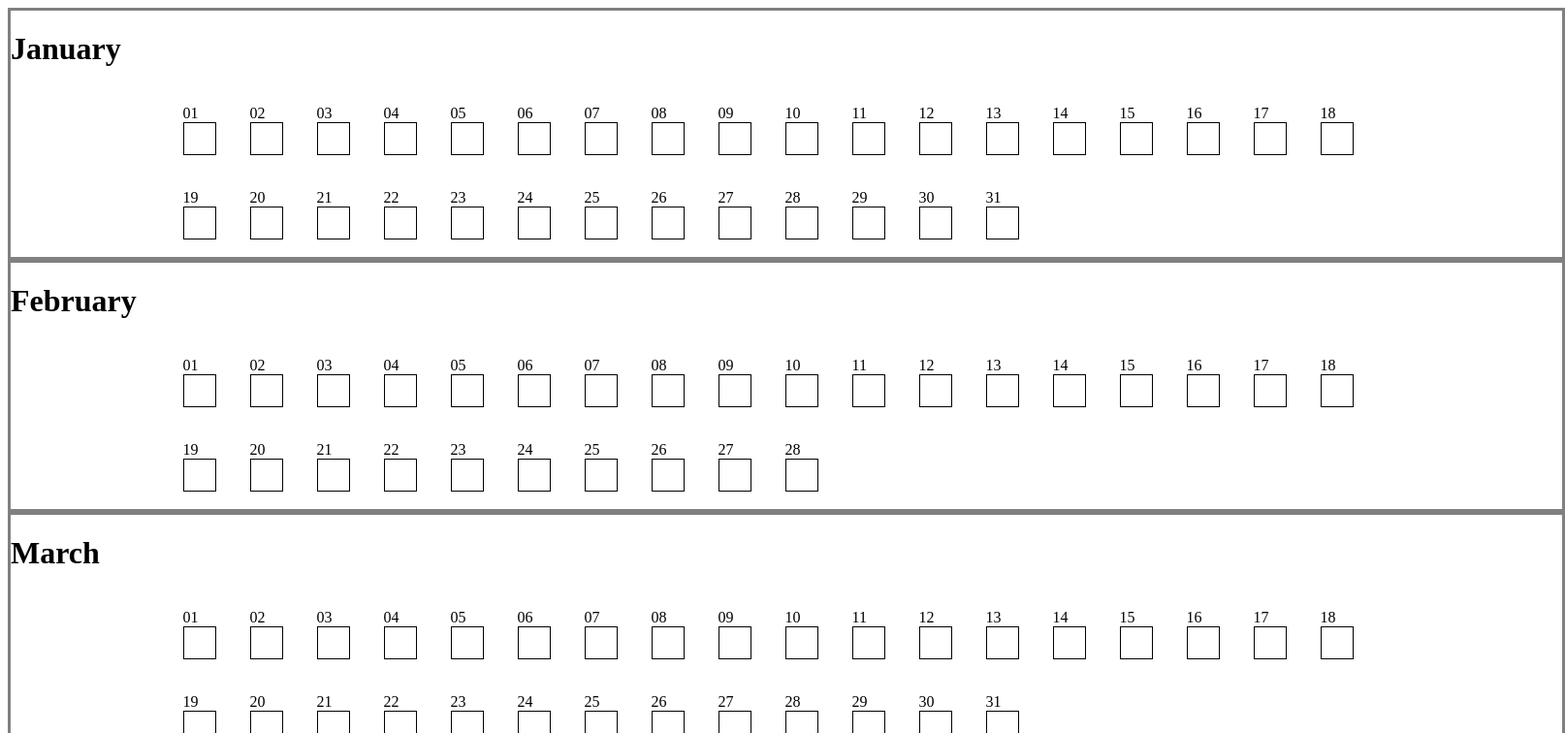
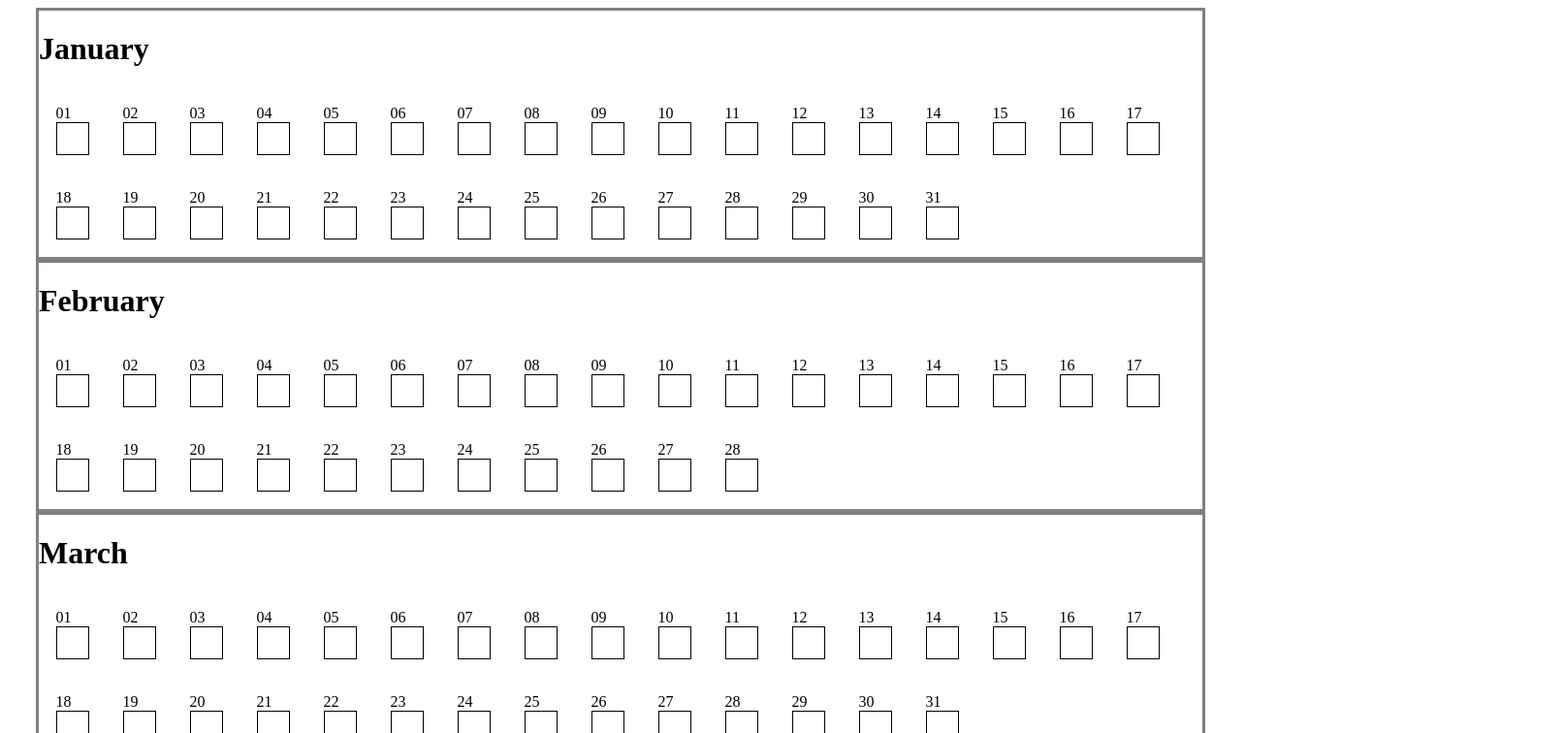
Before and after one commit to JaiAkashS/Journal, a React (Vite) app: page / in a window 1280 px wide. Shown: the top 756 px of the page at 97% size, 1614 px wide, since content can reach past the window. Built offline with nearby package versions, Linux system fonts and the light colour scheme.

Commit message:
Changed some stuff

```diff
--- a/src/App.jsx
+++ b/src/App.jsx
@@ -4,9 +4,9 @@ import yearFormat from './util/YearFormat'
 function App() {
 
   return (
-    <>
+    <div className='year-container'>
       {yearFormat.map((info,idx) => (<Month {...info} key={idx}/>)) }
-    </>
+    </div>
   );
 }
 
--- a/src/components/styles/Month.css
+++ b/src/components/styles/Month.css
@@ -2,7 +2,7 @@
     display: flex;
     flex-wrap: wrap;
     justify-content:flex-start;
-    width: 80rem;
+    /* width: 80rem; */
     margin: auto;
 }
 
@@ -17,7 +17,7 @@
 
 
 .Month-Container{
-    width: 100rem;
+    max-width: 75rem;
+    border: 3px solid grey;
     margin: auto;
-    border: 3px solid grey;
 }
```
